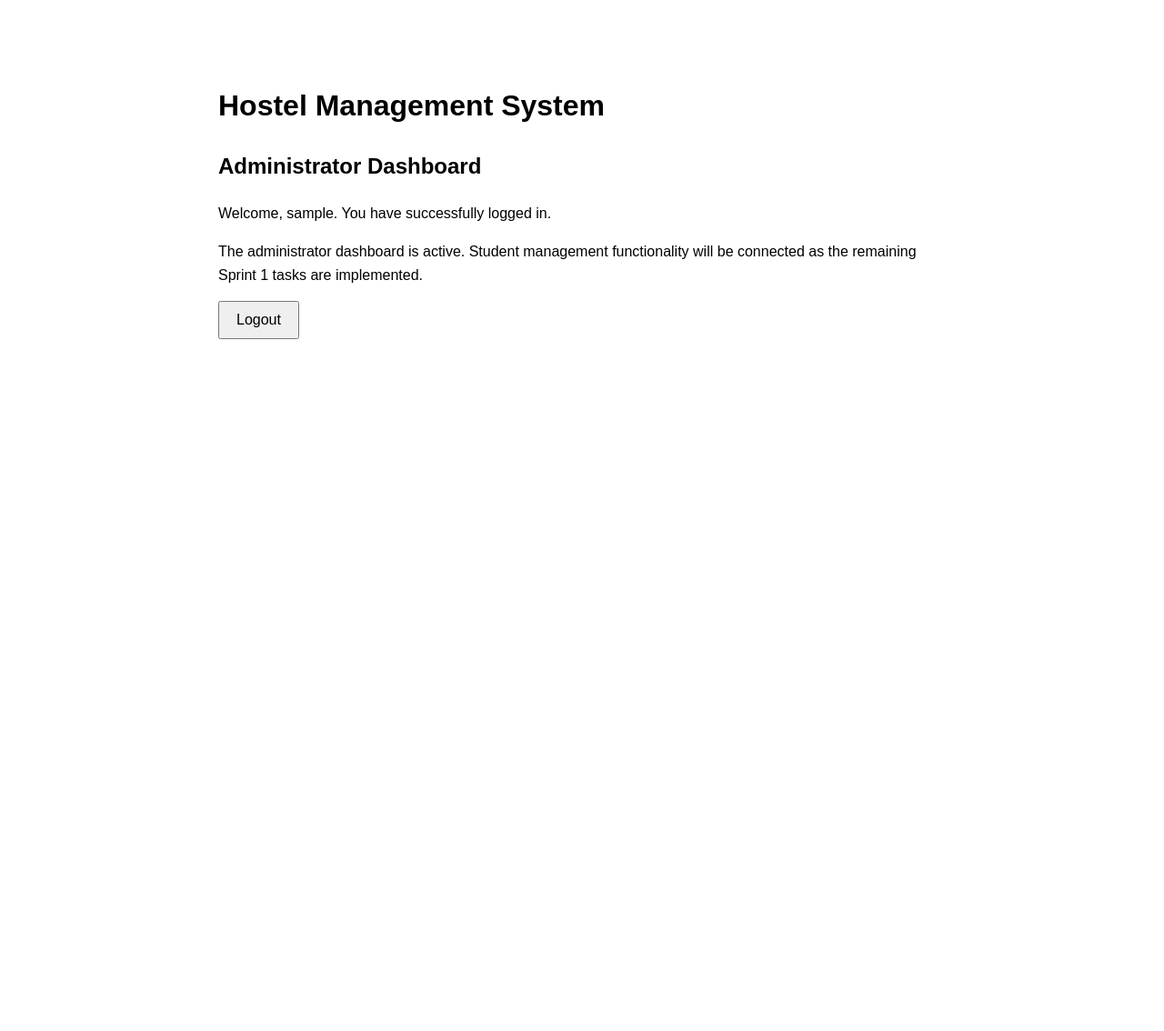
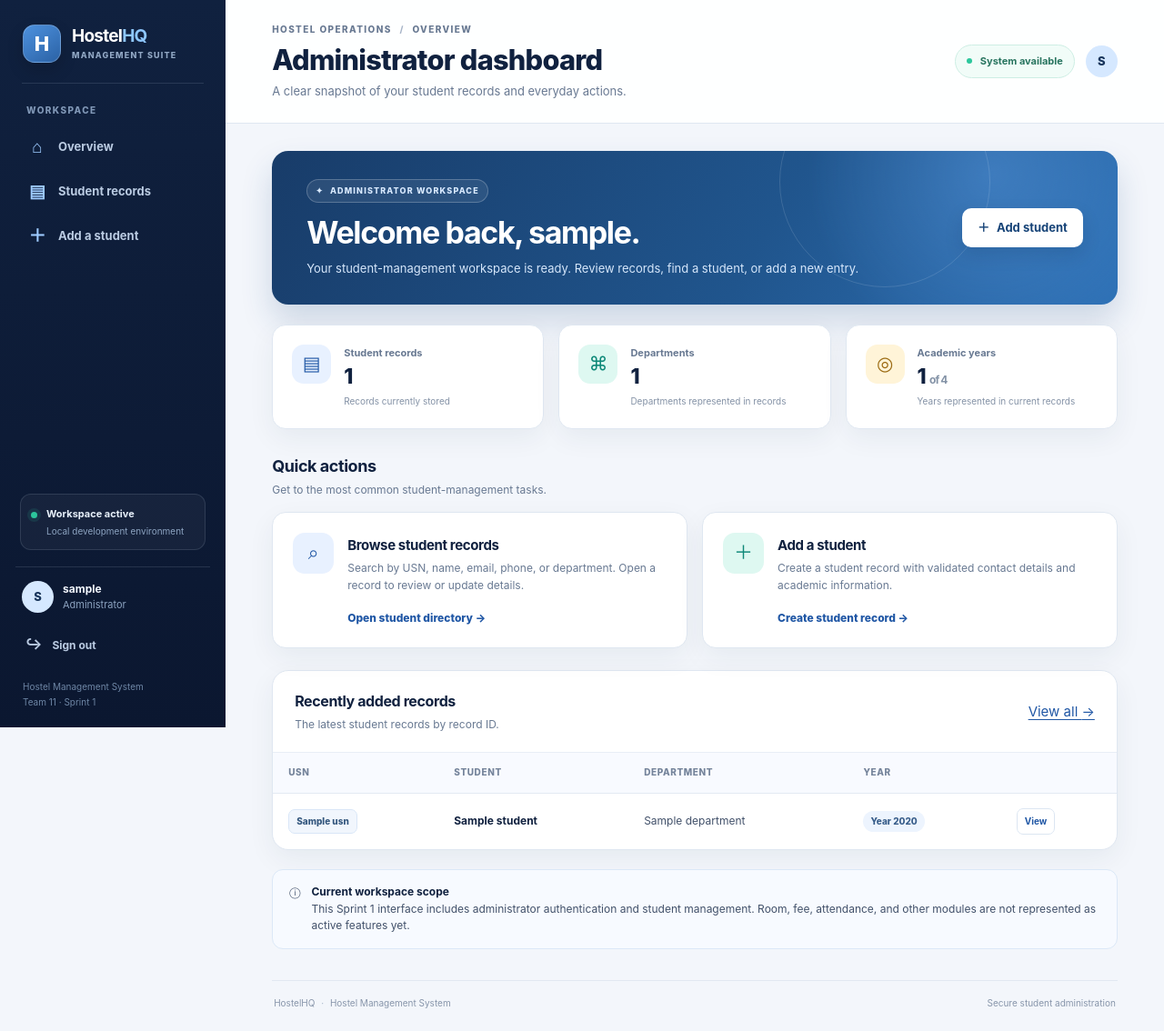
Before and after one commit to SE-TEAM11-HMS/hostel-management-system, a Django app: template accounts/templates/accounts/dashboard.html in a window 1280 px wide. Shown: the whole page at 91% size. Before the commit the page ends 373 px from the top, so only its background shows below. Run offline with Django 5.2, Linux system fonts and the light colour scheme; a user stored in the database is signed in; tables that the repository leaves empty hold one stand-in row (values such as "Sample post"); the template is opened without the code that fills it: most values are stand-ins (such as "Sample title", 1, 10 or a date in 2020); data that the repository does not hold is empty.

Commit message:
Redesign administrator dashboard

```diff
--- a/accounts/templates/accounts/dashboard.html
+++ b/accounts/templates/accounts/dashboard.html
@@ -1,49 +1,111 @@
-<!DOCTYPE html>
-<html lang="en">
-<head>
-    <meta charset="UTF-8">
-    <meta name="viewport" content="width=device-width, initial-scale=1.0">
+{% extends "accounts/base.html" %}
 
-    <title>Administrator Dashboard | Hostel Management System</title>
+{% block title %}Overview | HostelHQ{% endblock %}
+{% block section_label %}OVERVIEW{% endblock %}
+{% block page_title %}Administrator dashboard{% endblock %}
+{% block page_subtitle %}<p class="topbar-subtitle">A clear snapshot of your student records and everyday actions.</p>{% endblock %}
 
-    <style>
-        body {
-            font-family: Arial, sans-serif;
-            font-size: 16px;
-            max-width: 800px;
-            margin: 50px auto;
-            padding: 20px;
-            line-height: 1.6;
-        }
+{% block content %}
+<section class="welcome-banner">
+    <div class="welcome-copy">
+        <span class="banner-kicker"><span aria-hidden="true">✦</span> ADMINISTRATOR WORKSPACE</span>
+        <h2>Welcome back, {{ request.user.username }}.</h2>
+        <p>Your student-management workspace is ready. Review records, find a student, or add a new entry.</p>
+    </div>
+    <a class="button" href="{% url 'student_add' %}"><span aria-hidden="true">＋</span> Add student</a>
+</section>
 
-        button {
-            padding: 10px 18px;
-            font-size: 16px;
-            cursor: pointer;
-        }
-    </style>
-</head>
+<section aria-label="Student record summary" class="stats-grid">
+    <article class="stat-card">
+        <div class="stat-icon" aria-hidden="true">▤</div>
+        <div>
+            <p class="stat-label">Student records</p>
+            <p class="stat-value">{{ total_students }}</p>
+            <p class="stat-note">Records currently stored</p>
+        </div>
+    </article>
+    <article class="stat-card">
+        <div class="stat-icon teal" aria-hidden="true">⌘</div>
+        <div>
+            <p class="stat-label">Departments</p>
+            <p class="stat-value">{{ department_count }}</p>
+            <p class="stat-note">Departments represented in records</p>
+        </div>
+    </article>
+    <article class="stat-card">
+        <div class="stat-icon amber" aria-hidden="true">◎</div>
+        <div>
+            <p class="stat-label">Academic years</p>
+            <p class="stat-value">{{ academic_year_count }} <span style="font-size:12px;color:#8392a6;font-weight:700">of 4</span></p>
+            <p class="stat-note">Years represented in current records</p>
+        </div>
+    </article>
+</section>
 
-<body>
-    <h1>Hostel Management System</h1>
+<div class="section-head">
+    <div>
+        <h2>Quick actions</h2>
+        <p>Get to the most common student-management tasks.</p>
+    </div>
+</div>
+<section class="quick-actions" aria-label="Quick actions">
+    <a class="action-card" href="{% url 'student_list' %}">
+        <div class="stat-icon" aria-hidden="true">⌕</div>
+        <div>
+            <h3>Browse student records</h3>
+            <p>Search by USN, name, email, phone, or department. Open a record to review or update details.</p>
+            <span class="action-link">Open student directory <span aria-hidden="true">→</span></span>
+        </div>
+    </a>
+    <a class="action-card" href="{% url 'student_add' %}">
+        <div class="stat-icon teal" aria-hidden="true">＋</div>
+        <div>
+            <h3>Add a student</h3>
+            <p>Create a student record with validated contact details and academic information.</p>
+            <span class="action-link">Create student record <span aria-hidden="true">→</span></span>
+        </div>
+    </a>
+</section>
 
-    <h2>Administrator Dashboard</h2>
+<section class="panel recent-panel" style="margin-top:24px;overflow:hidden">
+    <div class="panel-heading">
+        <div>
+            <h2>Recently added records</h2>
+            <p>The latest student records by record ID.</p>
+        </div>
+        <a class="text-link" href="{% url 'student_list' %}">View all <span aria-hidden="true">→</span></a>
+    </div>
+    {% if recent_students %}
+        <div class="table-wrap">
+            <table class="student-table">
+                <thead>
+                    <tr><th>USN</th><th>Student</th><th>Department</th><th>Year</th><th></th></tr>
+                </thead>
+                <tbody>
+                    {% for student in recent_students %}
+                        <tr>
+                            <td><span class="student-id">{{ student.usn }}</span></td>
+                            <td class="student-name">{{ student.name }}</td>
+                            <td>{{ student.department }}</td>
+                            <td><span class="year-badge">Year {{ student.academic_year }}</span></td>
+                            <td><a class="table-action" href="{% url 'student_detail' student.pk %}">View</a></td>
+                        </tr>
+                    {% endfor %}
+                </tbody>
+            </table>
+        </div>
+    {% else %}
+        <div class="empty-state">
+            <div class="empty-icon" aria-hidden="true">▤</div>
+            <h3>Your student directory is ready</h3>
+            <p>Add your first student record to see it listed here.</p>
+            <a class="button" href="{% url 'student_add' %}">Add student</a>
+        </div>
+    {% endif %}
+</section>
 
-    <p>
-        Welcome, {{ request.user.username }}.
-        You have successfully logged in.
-    </p>
-
-    <p>
-        The administrator dashboard is active.
-        Student management functionality will be connected
-        as the remaining Sprint 1 tasks are implemented.
-    </p>
-
-    <form method="post" action="{% url 'accounts:logout' %}">
-        {% csrf_token %}
-
-        <button type="submit">Logout</button>
-    </form>
-</body>
-</html>
+<div class="scope-note">
+    <span aria-hidden="true">ⓘ</span>
+    <div><strong>Current workspace scope</strong><br>This Sprint 1 interface includes administrator authentication and student management. Room, fee, attendance, and other modules are not represented as active features yet.</div>
+</div>
+{% endblock %}
```
